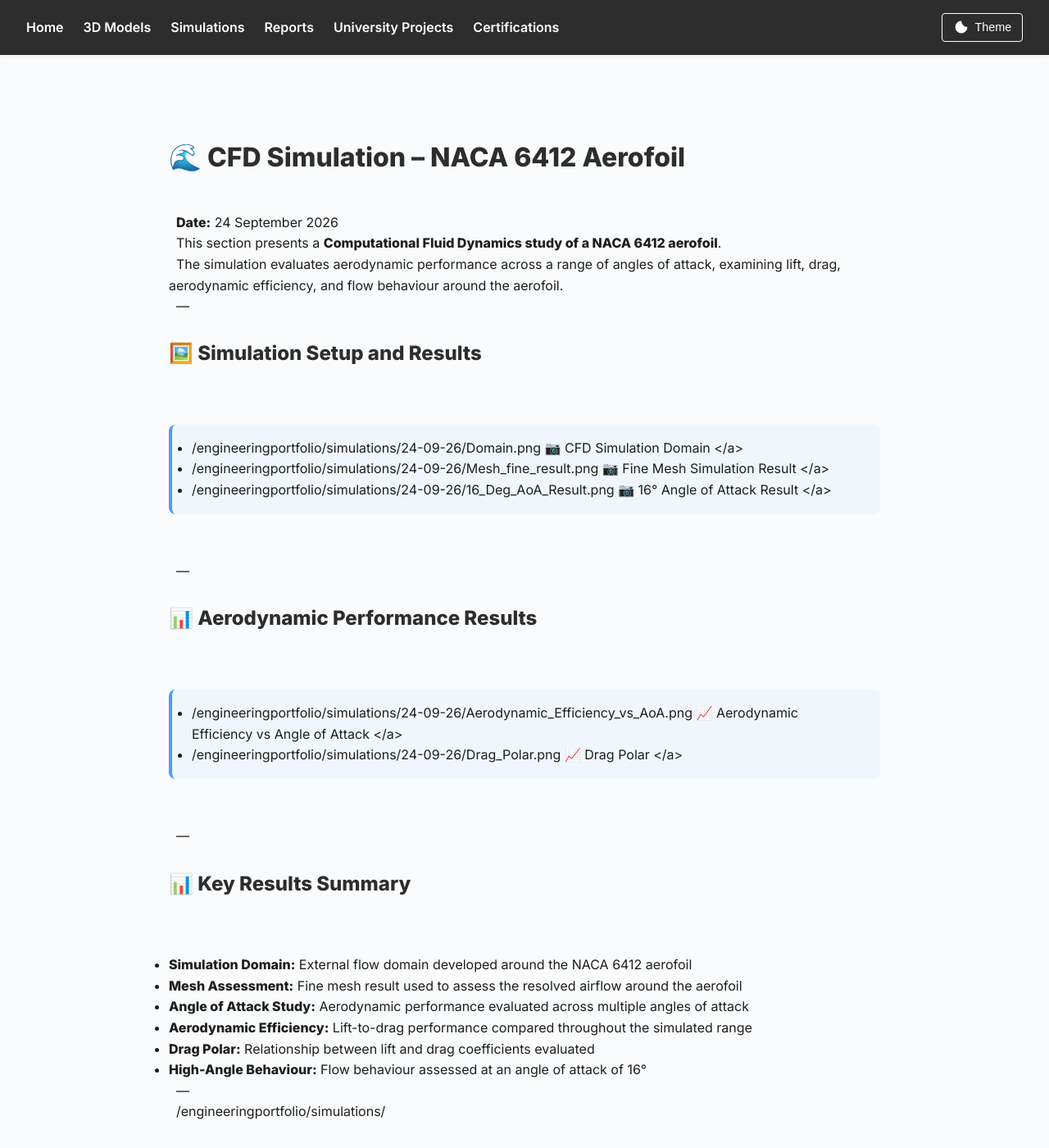
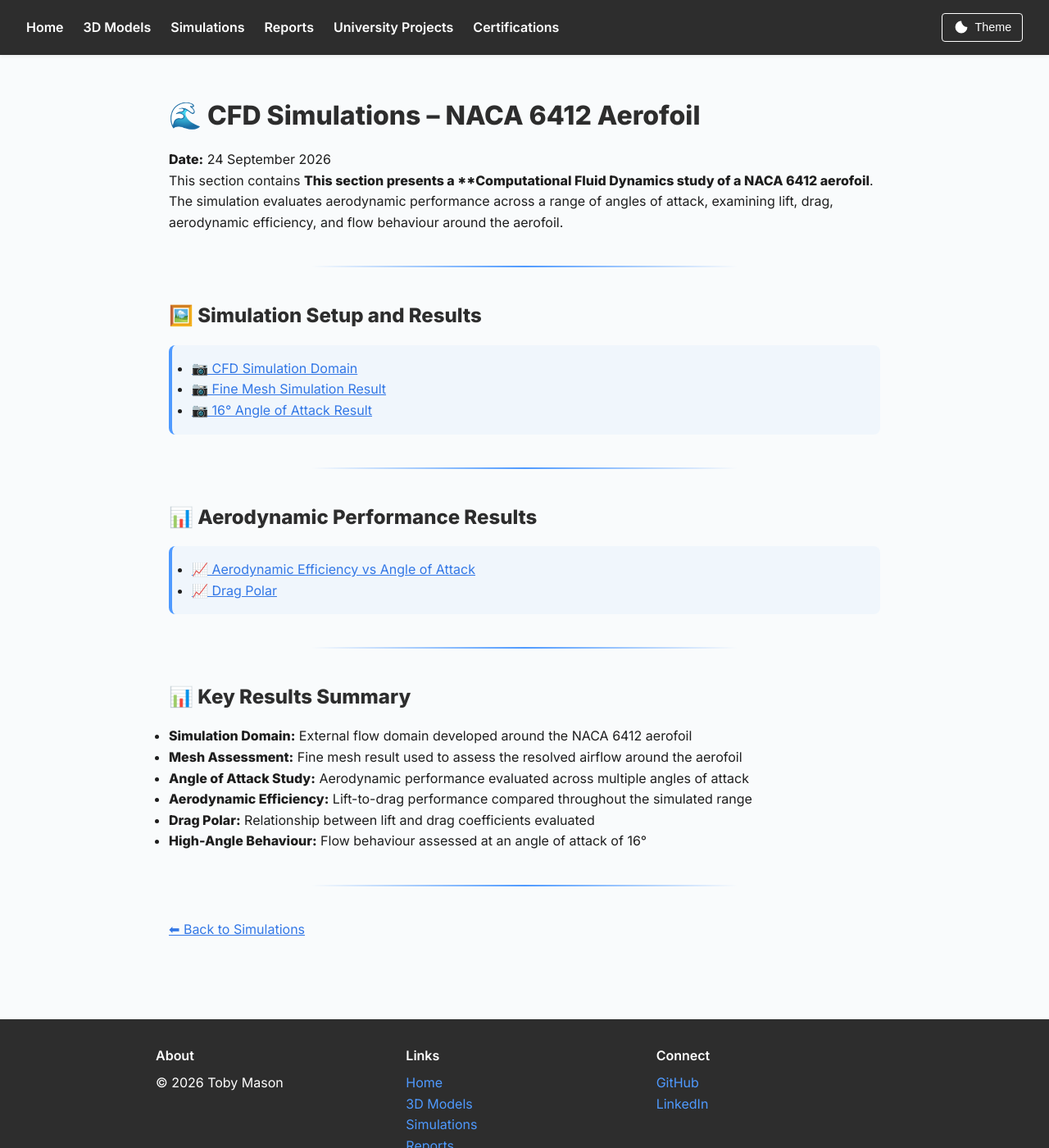
Before and after one commit to tob-mas/engineeringportfolio, a Jekyll site: the page built from simulations/24-09-26/index.md, in a window 1280 px wide and 1400 px high. Shown: the whole window at 82% size. Built offline with Jekyll 4.4.1, drawn with Linux system fonts in a browser that asks for light colours.

Commit message:
Update index.md

```diff
--- a/simulations/24-09-26/index.md
+++ b/simulations/24-09-26/index.md
@@ -1,89 +1,62 @@
 ---
 layout: default
 title: Simulation - NACA 6412 Aerofoil CFD Study
-permalink: /simulations/24-09-26/
 ---
 
-<br>
-
-# 🌊 CFD Simulation – NACA 6412 Aerofoil
-
-<br>
+# 🌊 CFD Simulations – NACA 6412 Aerofoil
 
 **Date:** 24 September 2026
 
-<br>
-
-This section presents a **Computational Fluid Dynamics study of a NACA 6412 aerofoil**.
-
-<br>
+This section contains **This section presents a **Computational Fluid Dynamics study of a NACA 6412 aerofoil**.
 
 The simulation evaluates aerodynamic performance across a range of angles of attack, examining lift, drag, aerodynamic efficiency, and flow behaviour around the aerofoil.
 
-<br>
+---
+
+## 🖼️ Simulation Setup and Results
+
+<div class="content-block">
+  <ul>
+    <li>
+      <a href="{{ site.baseurl }}/simulations/24-09-26/Domain.png" target="_blank">
+        📷 CFD Simulation Domain
+      </a>
+    </li>
+    <li>
+      <a href="{{ site.baseurl }}/simulations/24-09-26/Mesh_fine_result.png" target="_blank">
+        📷 Fine Mesh Simulation Result
+      </a>
+    </li>
+    <li>
+      <a href="{{ site.baseurl }}/simulations/24-09-26/16_Deg_AoA_Result.png" target="_blank">
+        📷 16° Angle of Attack Result
+      </a>
+    </li>
+  </ul>
+</div>
 
 ---
 
-<br>
-
-## 🖼️ Simulation Setup and Results
-
-<br>
+## 📊 Aerodynamic Performance Results
 
 <div class="content-block">
-<ul>
-<li>
-{{ site.baseurl }}/simulations/24-09-26/Domain.png
-📷 CFD Simulation Domain
-</a>
-</li>
-<li>
-{{ site.baseurl }}/simulations/24-09-26/Mesh_fine_result.png
-📷 Fine Mesh Simulation Result
-</a>
-</li>
-<li>
-{{ site.baseurl }}/simulations/24-09-26/16_Deg_AoA_Result.png
-📷 16° Angle of Attack Result
-</a>
-</li>
-</ul>
+  <ul>
+    <li>
+      <a href="{{ site.baseurl }}/simulations/24-09-26/Aerodynamic_Efficiency_vs_AoA.png" target="_blank">
+        📈 Aerodynamic Efficiency vs Angle of Attack
+      </a>
+    </li>
+    <li>
+      <a href="{{ site.baseurl }}/simulations/24-09-26/Drag_Polar.png" target="_blank">
+        📈 Drag Polar
+      </a>
+    </li>
+  </ul>
 </div>
-
-<br>
 
 ---
 
-<br>
-
-## 📊 Aerodynamic Performance Results
-
-<br>
-
-<div class="content-block">
-<ul>
-<li>
-{{ site.baseurl }}/simulations/24-09-26/Aerodynamic_Efficiency_vs_AoA.png
-📈 Aerodynamic Efficiency vs Angle of Attack
-</a>
-</li>
-<li>
-{{ site.baseurl }}/simulations/24-09-26/Drag_Polar.png
-📈 Drag Polar
-</a>
-</li>
-</ul>
-</div>
-
-<br>
-
----
-
-<br>
-
 ## 📊 Key Results Summary
-
-<br>
 
 - **Simulation Domain:** External flow domain developed around the NACA 6412 aerofoil
 - **Mesh Assessment:** Fine mesh result used to assess the resolved airflow around the aerofoil
@@ -92,12 +65,6 @@ The simulation evaluates aerodynamic performance across a range of angles of att
 - **Drag Polar:** Relationship between lift and drag coefficients evaluated
 - **High-Angle Behaviour:** Flow behaviour assessed at an angle of attack of 16°
 
-<br>
-
 ---
 
-<br>
-
-{{ site.baseurl }}/simulations/
-
-<br>
+[⬅ Back to Simulations]({{ site.baseurl }}/simulations/)
```
